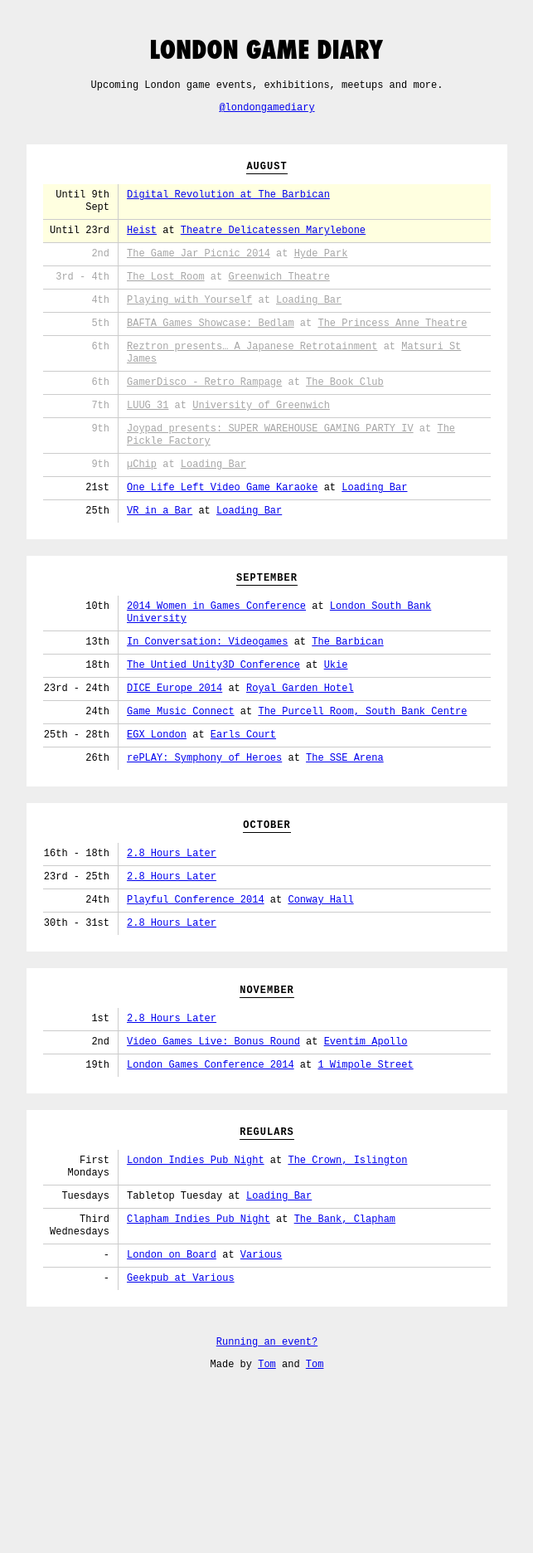
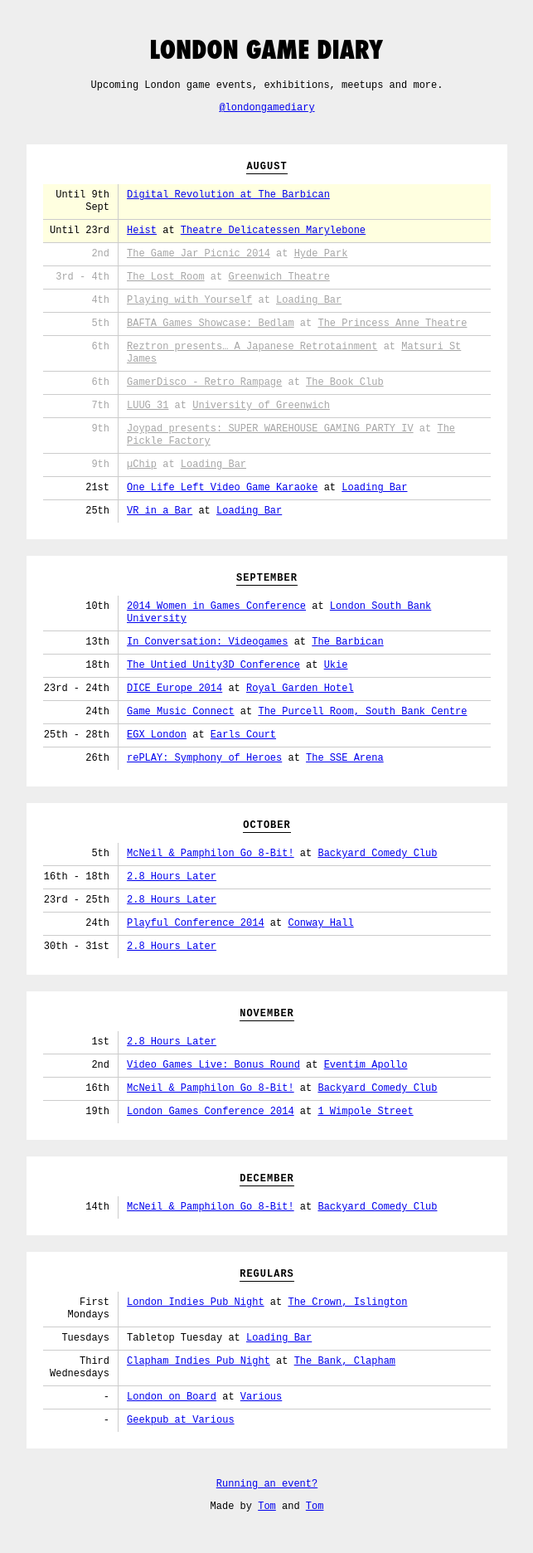
Before and after one commit to thomasmarshall/londongamediary.com, a Jekyll site: the page built from index.html, in a window 1280 px wide. Shown: the whole page at 83% size, without its empty margins (318-961 px from the left). Built offline with Jekyll 4.4.1, drawn with Linux system fonts in a browser that asks for light colours; nearby versions of some CDN libraries; before the commit the page ends 1701 px from its top, so only the background shows below that.

Commit message:
Update events.yml

```diff
--- a/_data/events.yml
+++ b/_data/events.yml
@@ -112,6 +112,11 @@
 
 #October
 
+- title: "McNeil & Pamphilon Go 8-Bit!"
+  link: "http://www.wegottickets.com/event/283333"
+  location: "[Backyard Comedy Club](http://www.backyardcomedyclub.co.uk/)"
+  date: 2014-10-05
+
 - title: "2.8 Hours Later"
   link: "http://2.8hourslater.com/"
   starts_at: 2014-10-16
@@ -144,10 +149,23 @@
   location: "[Eventim Apollo](http://www.eventimapollo.com/)"
   date: 2014-11-02
 
+- title: "McNeil & Pamphilon Go 8-Bit!"
+  link: "http://www.wegottickets.com/event/283335"
+  location: "[Backyard Comedy Club](http://www.backyardcomedyclub.co.uk/)"
+  date: 2014-11-16
+
 - title: "London Games Conference 2014"
   link: "http://www.londongamesconference.com/"
   location: "[1 Wimpole Street](http://www.1wimpolestreet.co.uk/)"
   date: 2014-11-19
+
+
+# December
+
+- title: "McNeil & Pamphilon Go 8-Bit!"
+  link: "http://www.wegottickets.com/event/2833375"
+  location: "[Backyard Comedy Club](http://www.backyardcomedyclub.co.uk/)"
+  date: 2014-12-14
 
 
 # Regulars
```
